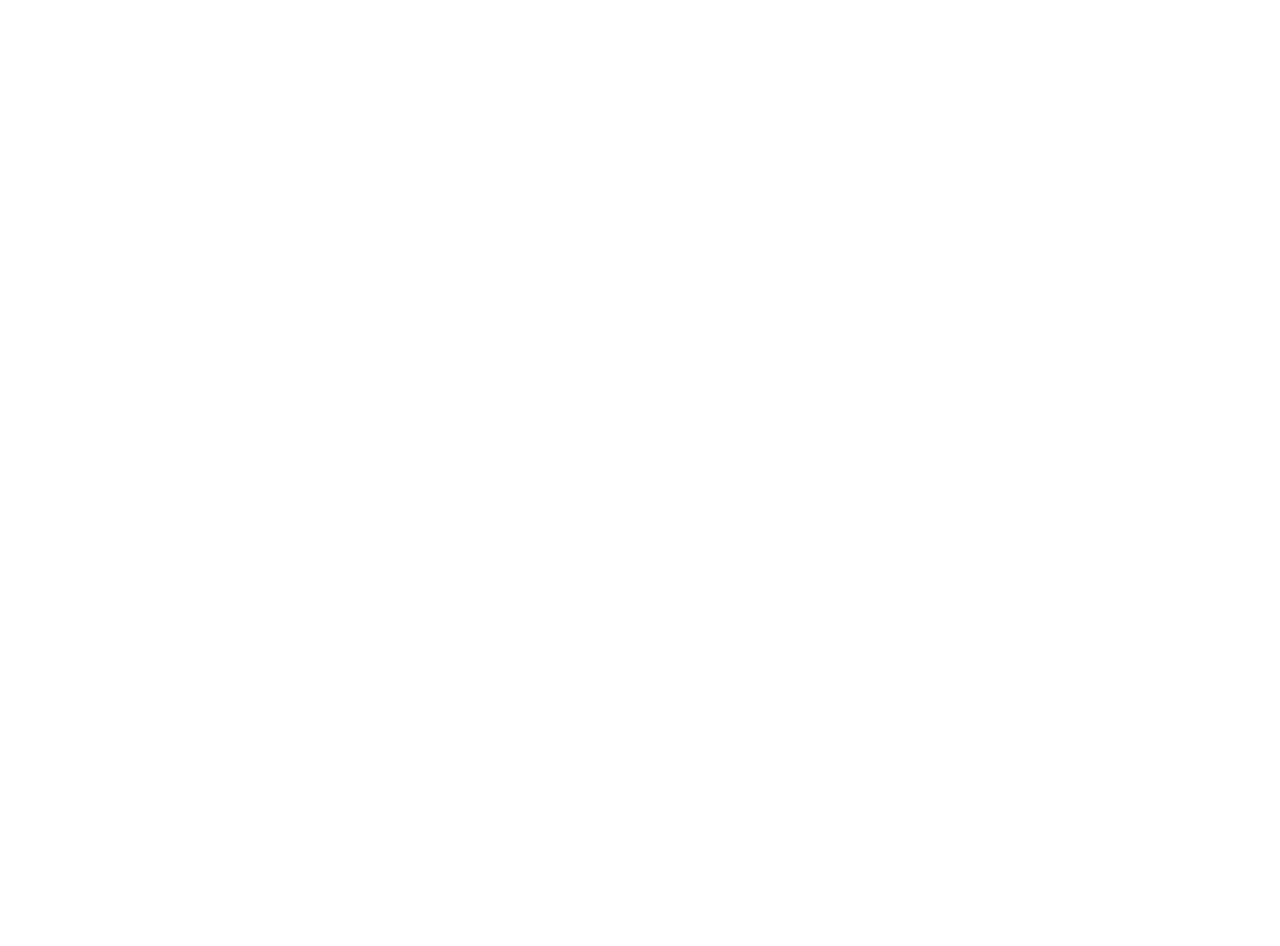
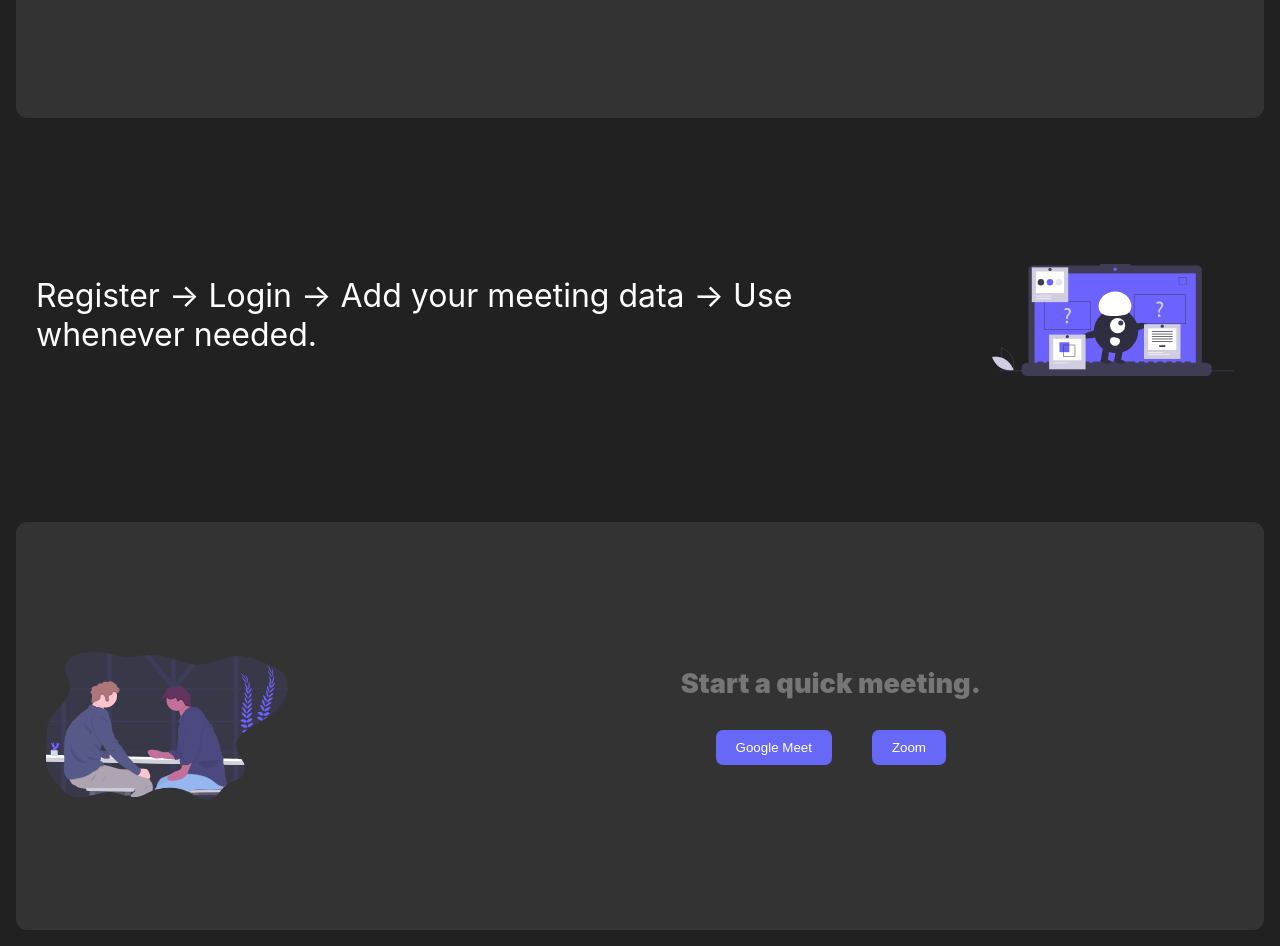
Before and after one commit to RgnDunes/Meteor, a React (Create React App) app: page / in a window 1280 px wide. Shown: the part 320-1266 px from the top of the page. Before the commit the page ends 800 px from the top, so only its background shows below. Built offline with nearby package versions, Linux system fonts and the light colour scheme.

Commit message:
add Landing Page

```diff
--- a/src/web/WebApp.elements.js
+++ b/src/web/WebApp.elements.js
@@ -4,4 +4,5 @@
   background-color: rgb(33, 33, 33);
   color: white;
   height: 100%;
+  overflow-x: scroll;
 `;
--- a/src/web/WebApp.js
+++ b/src/web/WebApp.js
@@ -2,6 +2,7 @@
 import { Container } from "./WebApp.elements";
 import Navbar from "./components/Navbar/Navbar";
 import NavSlider from "./pages/NavSlider/NavSlider";
+import LandingPage from "./pages/LandingPage/LandingPage";
 
 const WebApp = () => {
   const [sliderOpen, setSliderOpen] = useState(false);
@@ -22,6 +23,7 @@
         toggleSliderClose={toggleSliderClose}
       />
       <NavSlider sliderOpen={sliderOpen} />
+      <LandingPage />
     </Container>
   );
 };
--- a/src/web/components/Navbar/Navbar.elements.js
+++ b/src/web/components/Navbar/Navbar.elements.js
@@ -1,7 +1,8 @@
 import styled from "styled-components";
 
 export const NavContainer = styled.div`
-  position: sticky;
+  position: fixed;
+  width: calc(100% - 40px);
   top: 0;
   padding: 20px;
   border: none;
@@ -9,7 +10,6 @@
   display: flex;
   justify-content: space-between;
   align-items: center;
-  /* height: 80px; */
   z-index: 999;
   background-color: rgb(33, 33, 33);
 `;
--- /dev/null
+++ b/src/web/pages/LandingPage/LandingPage.elements.js
@@ -0,0 +1,70 @@
+import styled from "styled-components";
+
+export const Container = styled.div`
+  height: 100%;
+`;
+
+export const Section = styled.div`
+  padding: 120px 20px;
+  display: flex;
+  justify-content: space-around;
+  align-items: center;
+  flex-direction: ${({ reverse }) => (reverse ? "row-reverse" : "row")};
+  background-color: ${({ backgroundColor }) =>
+    backgroundColor ? "rgb(51, 51, 51)" : ""};
+  margin: 1rem;
+  overflow: hidden;
+  border-radius: 11px;
+`;
+
+export const SectionImg = styled.img`
+  object-fit: contain;
+  width: 20%;
+  flex: 0;
+  padding: 10px;
+`;
+
+export const SectionContext = styled.div`
+  color: rgb(136, 136, 136);
+  flex: 1;
+  padding: ${({ reverse }) => (reverse ? "0 120px 0 0" : "0 0 0 120px")};
+  display: grid;
+  place-items: center;
+`;
+
+export const SectionContextHeading = styled.h3`
+  color: ${({ heading }) => (heading ? "rgb(118, 118, 118)" : "white")};
+  font-size: ${({ heading }) => (heading ? "1.7em" : "2em")};
+  font-weight: ${({ heading }) => (heading ? "900" : "normal")};
+  padding-bottom: 10px;
+`;
+
+export const SectionContextDescription = styled.div`
+  color: rgb(136, 136, 136);
+  font-weight: 400;
+  line-height: 1.5;
+  display: flex;
+  flex-wrap: wrap;
+  justify-content: start;
+`;
+
+export const SectionLink = styled.a`
+  color: white;
+  text-decoration: none;
+  margin: 20px;
+`;
+
+export const SectionButton = styled.button`
+  color: inherit;
+  background-color: rgb(103, 104, 246);
+  outline: none;
+  cursor: pointer;
+  border: none;
+  border-radius: 7px;
+  padding: 10px 20px;
+  transition: all 0.25s ease-in-out;
+
+  &:hover {
+    background-color: rgb(52, 128, 197);
+  }
+`;
--- /dev/null
+++ b/src/web/pages/LandingPage/LandingPage.js
@@ -0,0 +1,65 @@
+import React from "react";
+import {
+  Container,
+  Section,
+  SectionImg,
+  SectionContext,
+  SectionContextHeading,
+  SectionContextDescription,
+  SectionButton,
+  SectionLink,
+} from "./LandingPage.elements";
+import Section1Img from "../../assets/images/section1.svg";
+import Section2Img from "../../assets/images/section2.svg";
+import Section3Img from "../../assets/images/section3.svg";
+
+const LandingPage = () => {
+  return (
+    <Container>
+      <Section reverse={false} backgroundColor={true}>
+        <SectionImg src={Section1Img} />
+        <SectionContext reverse={false}>
+          <SectionContextHeading heading={true}>
+            Welcome bro 👋 ! ( Meteor {"=>"} Meeting + Your )
+          </SectionContextHeading>
+          <SectionContextDescription>
+            So why do you thing you are here ? Give me the honour to answer this
+            stupid but a question. So I can see you are very bad at managing
+            things specially meeting links (wether it be college class meetings,
+            professional job meetings or just some casual hangout meetings). And
+            I my friend present you this very _____ (you decide) platform to
+            keep your meetings at one place ORGANIZED.
+          </SectionContextDescription>
+        </SectionContext>
+      </Section>
+
+      <Section reverse={true} backgroundColor={false}>
+        <SectionImg src={Section2Img} />
+        <SectionContext reverse={true}>
+          <SectionContextHeading heading={false}>
+            Register → Login → Add your meeting data → Use whenever needed.
+          </SectionContextHeading>
+        </SectionContext>
+      </Section>
+
+      <Section reverse={false} backgroundColor={true}>
+        <SectionImg src={Section3Img} />
+        <SectionContext reverse={false}>
+          <SectionContextHeading heading={true}>
+            Start a quick meeting.
+          </SectionContextHeading>
+          <SectionContextDescription>
+            <SectionLink href="https://meet.google.com/" target="_blank">
+              <SectionButton>Google Meet</SectionButton>
+            </SectionLink>
+            <SectionLink href="https://zoom.us/meetings" target="_blank">
+              <SectionButton>Zoom</SectionButton>
+            </SectionLink>
+          </SectionContextDescription>
+        </SectionContext>
+      </Section>
+    </Container>
+  );
+};
+
+export default LandingPage;
```
Also changed, not shown: src/web/assets/images/section2.svg (added), src/web/assets/images/section3.svg (added).
